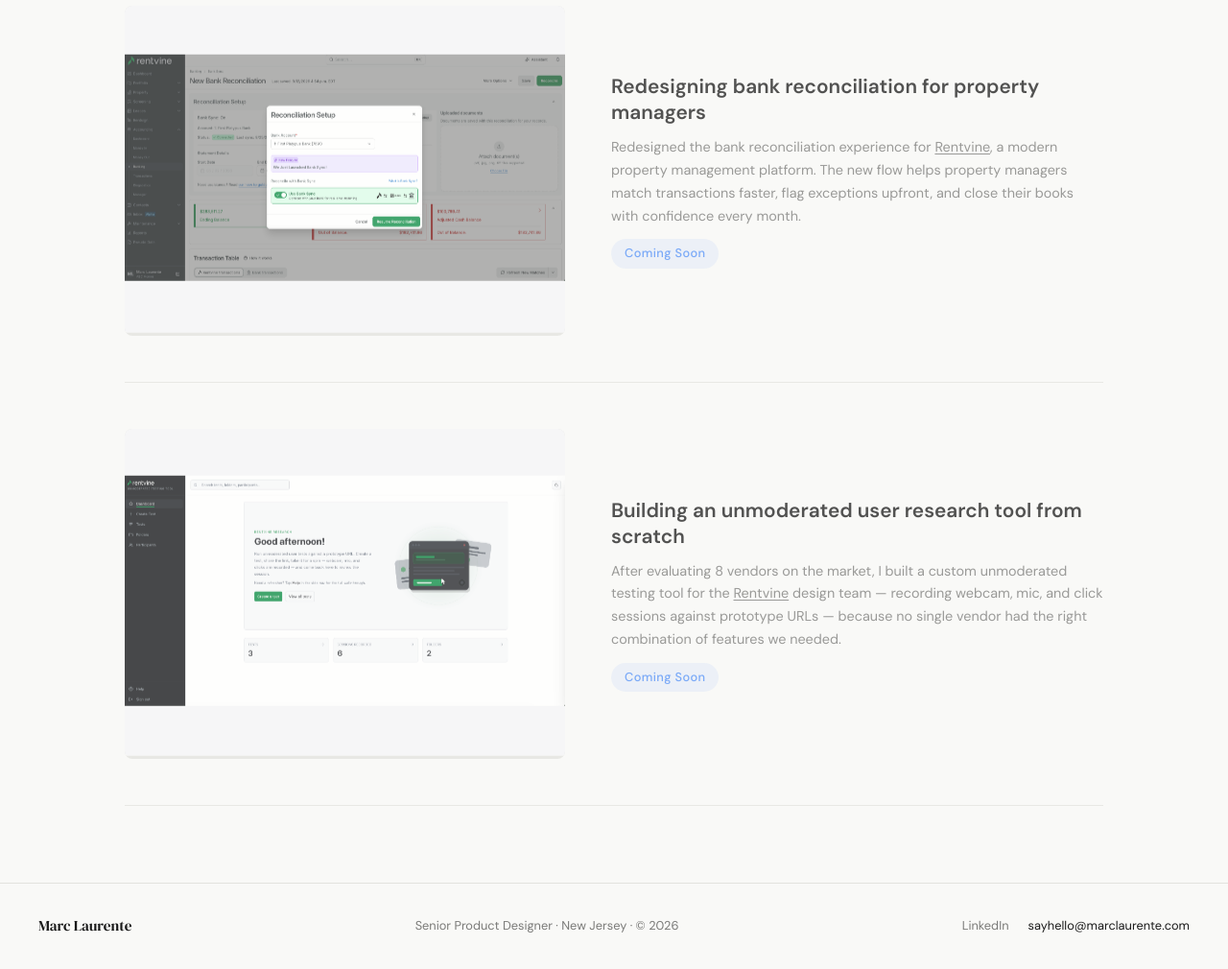
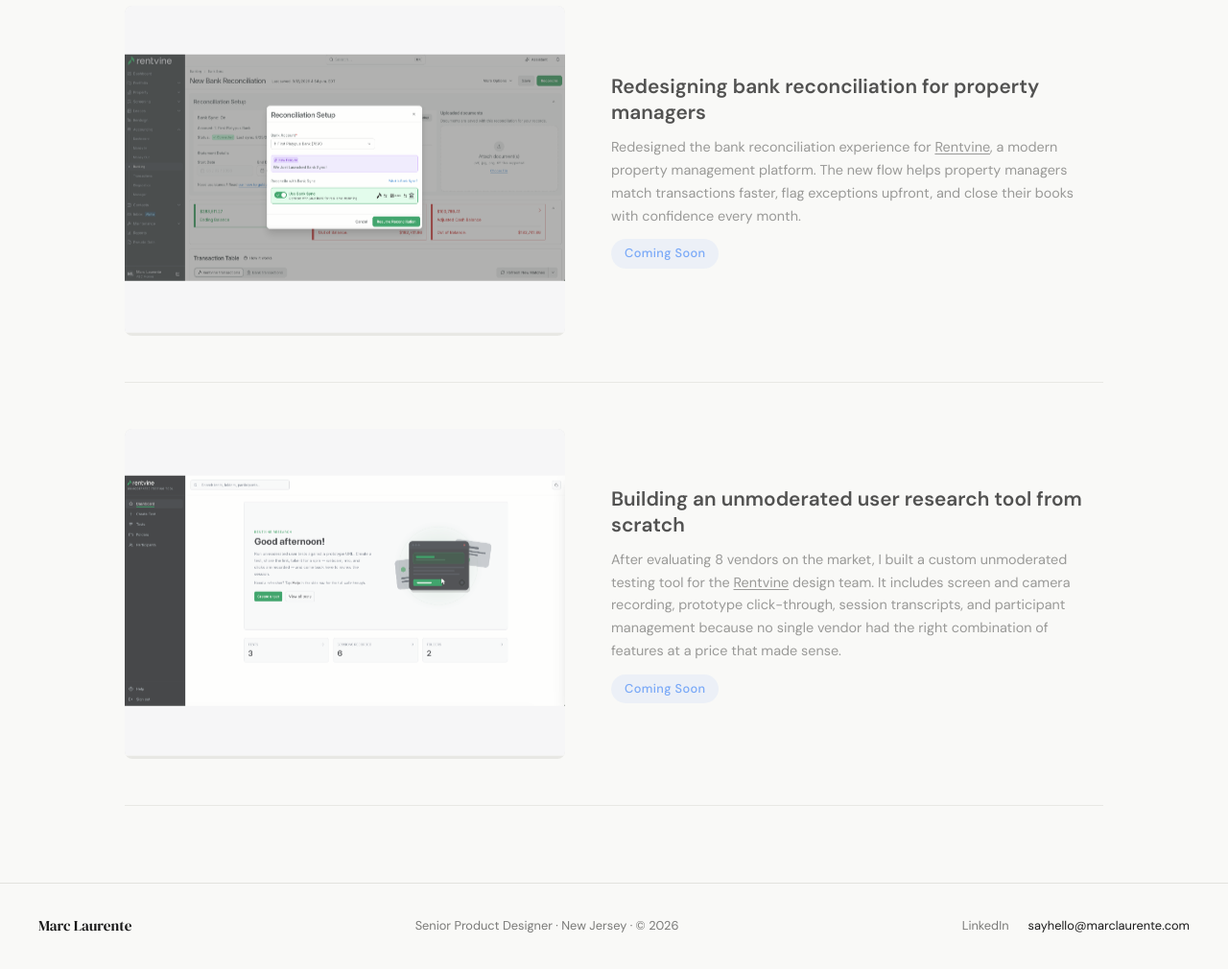
Before and after one commit to marc-productdesigner/marc-productdesigner.github.io, a plain HTML site: page index.html in a window 1280 px wide. Shown: the part 2842-3852 px from the top of the page at 96% size. Drawn offline with Linux system fonts and the light colour scheme.

Commit message:
Update index.html

```diff
--- a/index.html
+++ b/index.html
@@ -148,7 +148,7 @@
         </div>
         <div class="project-row-info">
           <h3>Building an unmoderated user research tool from scratch</h3>
-          <p>After evaluating 8 vendors on the market, I built a custom unmoderated testing tool for the <span class="project-link-inline company-link" data-href="https://www.rentvine.com">Rentvine</span> design team — recording webcam, mic, and click sessions against prototype URLs — because no single vendor had the right combination of features we needed.</p>
+          <p>After evaluating 8 vendors on the market, I built a custom unmoderated testing tool for the <span class="project-link-inline company-link" data-href="https://www.rentvine.com">Rentvine</span> design team. It includes screen and camera recording, prototype click-through, session transcripts, and participant management because no single vendor had the right combination of features at a price that made sense.</p>
           <span class="view-project view-project--coming-soon">Coming Soon</span>
         </div>
       </div>
```
